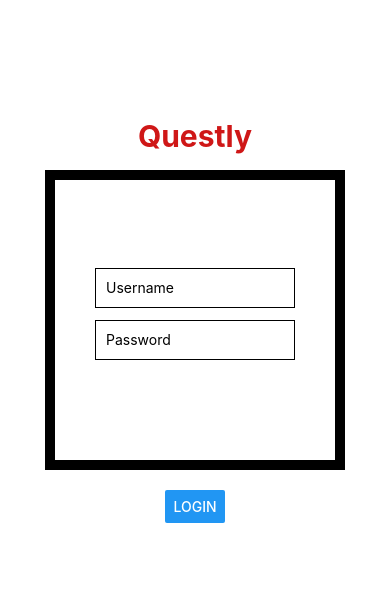
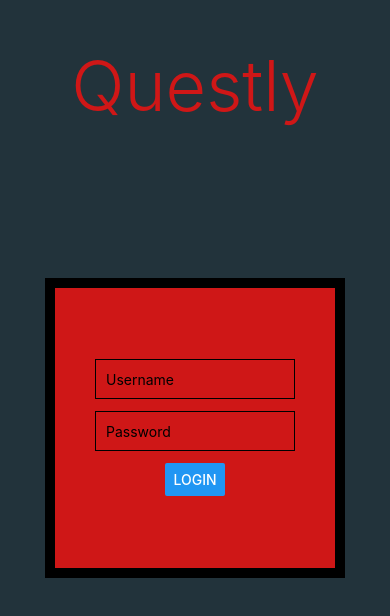
Before and after one commit to LanceCampos5302/Questly, a React Native app: screen / in a window 390 px wide. Shown: the part 102-718 px from the top of the page. Built offline with nearby package versions, Linux system fonts and the light colour scheme.

Commit message:
changed backround

```diff
--- a/components/LoginPage.js
+++ b/components/LoginPage.js
@@ -15,7 +15,10 @@ const LoginPage = () => {
   }
 
   return (
-    <View style={[styles.container]}>
+    <View style={[styles.backround]}>
+
+
+
       <Text style={[styles.text]}>Questly</Text>
 
       <View style={[styles.Look_Box]}>
@@ -34,34 +37,35 @@ const LoginPage = () => {
         value={password}
         secureTextEntry
       />
-    </View>
+
       <Button title="Login" onPress={handleLogin} />
     </View>
-
+    </View>
   );
 };
 
 export default LoginPage;
 
 const styles = StyleSheet.create({
-  container: {
+  backround:{//outermost container controls
+    width: '100%',
+    height: '100%',
+    backgroundColor: '#22333B',
     flex: 1,
     justifyContent: 'center',
     alignItems: 'center',
-    padding: 16,
   },
   text: {
-    fontSize: 30,
-    fontWeight: 'bold',
+    fontSize: 70,
+    fontWeight: '300',
     color: globalStyles.primaryColor,
-    marginBottom: 16,
+    marginBottom: 150,
   },
   Title: {
     fontsize: 100,
     fontWeight: 'bold',
     color: globalStyles.primaryColor,
     //fontFamily: 'cochin',
-
   },
   Look_Box: {
     height: 300,
@@ -71,10 +75,9 @@ const styles = StyleSheet.create({
     color: globalStyles.primaryColor,
     marginBottom: 20,
     borderWidth: 10,
+    backgroundColor: globalStyles.primaryColor,
     padding: 10,
   },
-
-
   input: {
     height: 40,
     width: 200,
```
